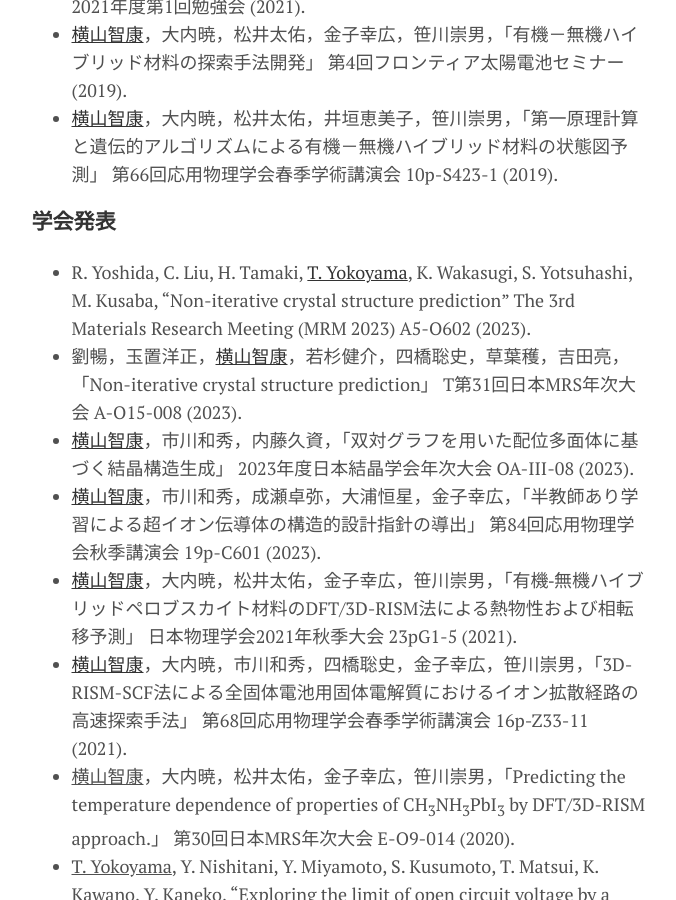
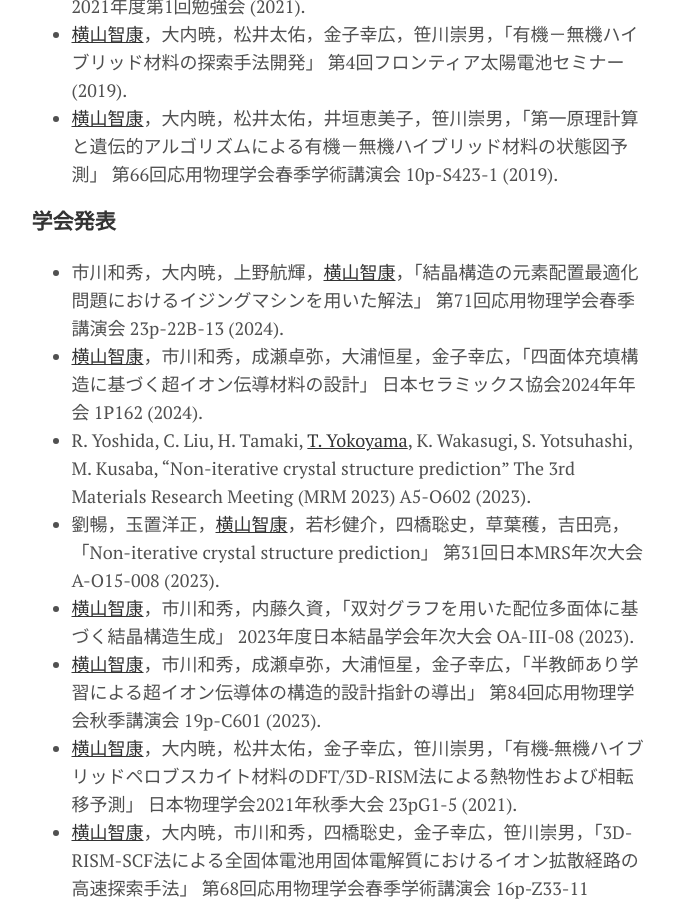
Before and after one commit to yokoyamatomoyasu/yokoyamatomoyasu.github.io, a Jekyll site: the page built from menu/about.md, in a window 1280 px wide and 900 px high, scrolled down 4234 px. Shown: the whole window, without its empty margins (301-977 px from the left). Built offline with Jekyll 4.4.1, drawn with Linux system fonts in a browser that asks for light colours.

Commit message:
GitHub pages site with Jekyll

```diff
--- a/menu/about.md
+++ b/menu/about.md
@@ -85,8 +85,10 @@ permalink: /about
 - [横山智康](https://doi.org/10.11470/jsapmeeting.2019.1.0_1863)，大内暁，松井太佑，井垣恵美子，笹川崇男，「第一原理計算と遺伝的アルゴリズムによる有機－無機ハイブリッド材料の状態図予測」 第66回応用物理学会春季学術講演会 10p-S423-1 (2019).
 
 ### 学会発表
+- 市川和秀，大内暁，上野航輝，[横山智康](https://pub.confit.atlas.jp/ja/event/jsap2024s/presentation/23p-22B-13)，「結晶構造の元素配置最適化問題におけるイジングマシンを用いた解法」 第71回応用物理学会春季講演会 23p-22B-13 (2024).
+- [横山智康](https://nenkai2024.ceramic.or.jp/program)，市川和秀，成瀬卓弥，大浦恒星，金子幸広，「四面体充填構造に基づく超イオン伝導材料の設計」 日本セラミックス協会2024年年会 1P162 (2024).
 - R. Yoshida, C. Liu, H. Tamaki, [T. Yokoyama](https://confit.atlas.jp/guide/event/mrm2023/subject/A5-O602-03/advanced), K. Wakasugi, S. Yotsuhashi, M. Kusaba, "Non-iterative crystal structure prediction" The 3rd Materials Research Meeting (MRM 2023) A5-O602 (2023).
-- 劉暢，玉置洋正，[横山智康](https://www.mrs-j.org/meeting2023/jp/prg/programList.php?sid=A&mode=1&wday=14)，若杉健介，四橋聡史，草葉穫，吉田亮，「Non-iterative crystal structure prediction」 T第31回日本MRS年次大会 A-O15-008 (2023).
+- 劉暢，玉置洋正，[横山智康](https://www.mrs-j.org/meeting2023/jp/prg/programList.php?sid=A&mode=1&wday=14)，若杉健介，四橋聡史，草葉穫，吉田亮，「Non-iterative crystal structure prediction」 第31回日本MRS年次大会 A-O15-008 (2023).
 - [横山智康](https://yamaguchi2023.crsj.jp/program.html)，市川和秀，内藤久資，「双対グラフを用いた配位多面体に基づく結晶構造生成」 2023年度日本結晶学会年次大会 OA-III-08 (2023).
 - [横山智康](https://pub.confit.atlas.jp/ja/event/jsap2023a/presentation/19p-C601-3)，市川和秀，成瀬卓弥，大浦恒星，金子幸広，「半教師あり学習による超イオン伝導体の構造的設計指針の導出」 第84回応用物理学会秋季講演会 19p-C601 (2023).
 - [横山智康](https://w4.gakkai-web.net/jps_search/2021au/data/html/program07.html)，大内暁，松井太佑，金子幸広，笹川崇男，「有機‐無機ハイブリッドペロブスカイト材料のDFT/3D-RISM法による熱物性および相転移予測」 日本物理学会2021年秋季大会 23pG1-5 (2021).
```
